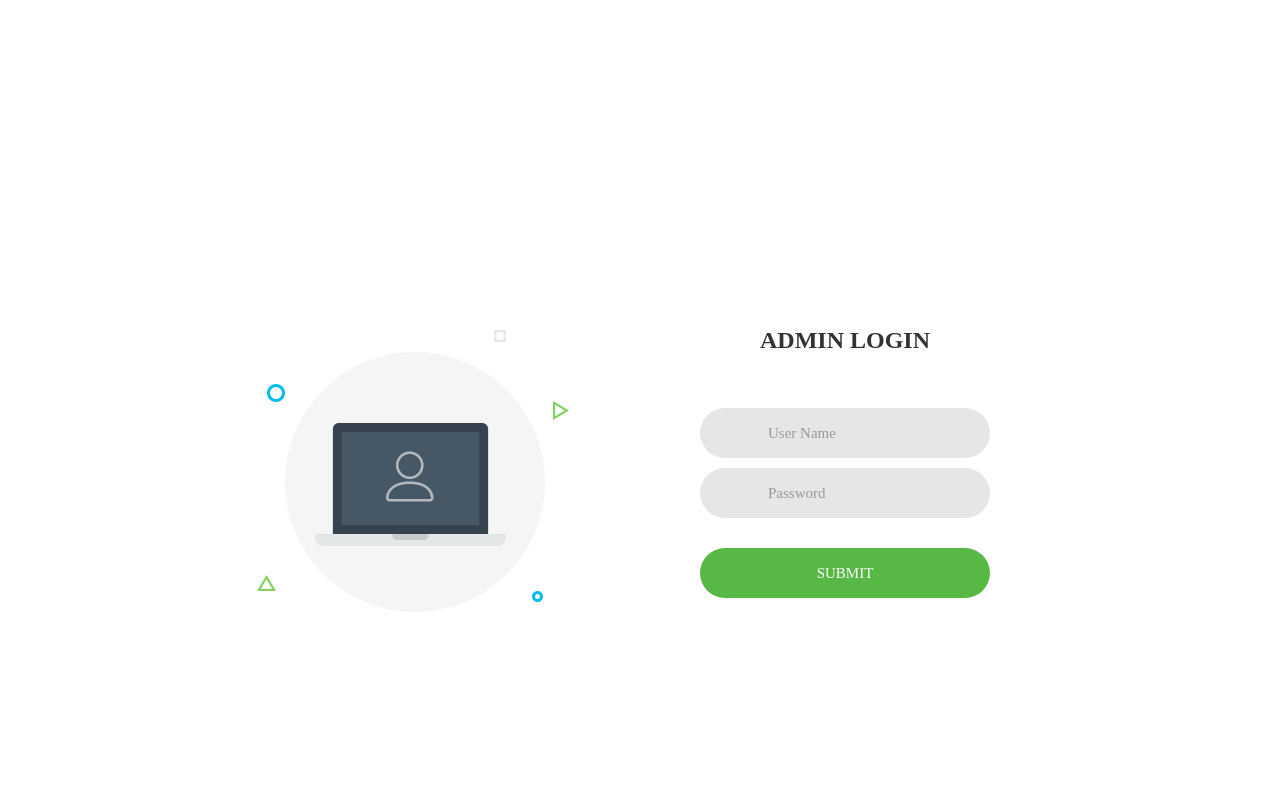
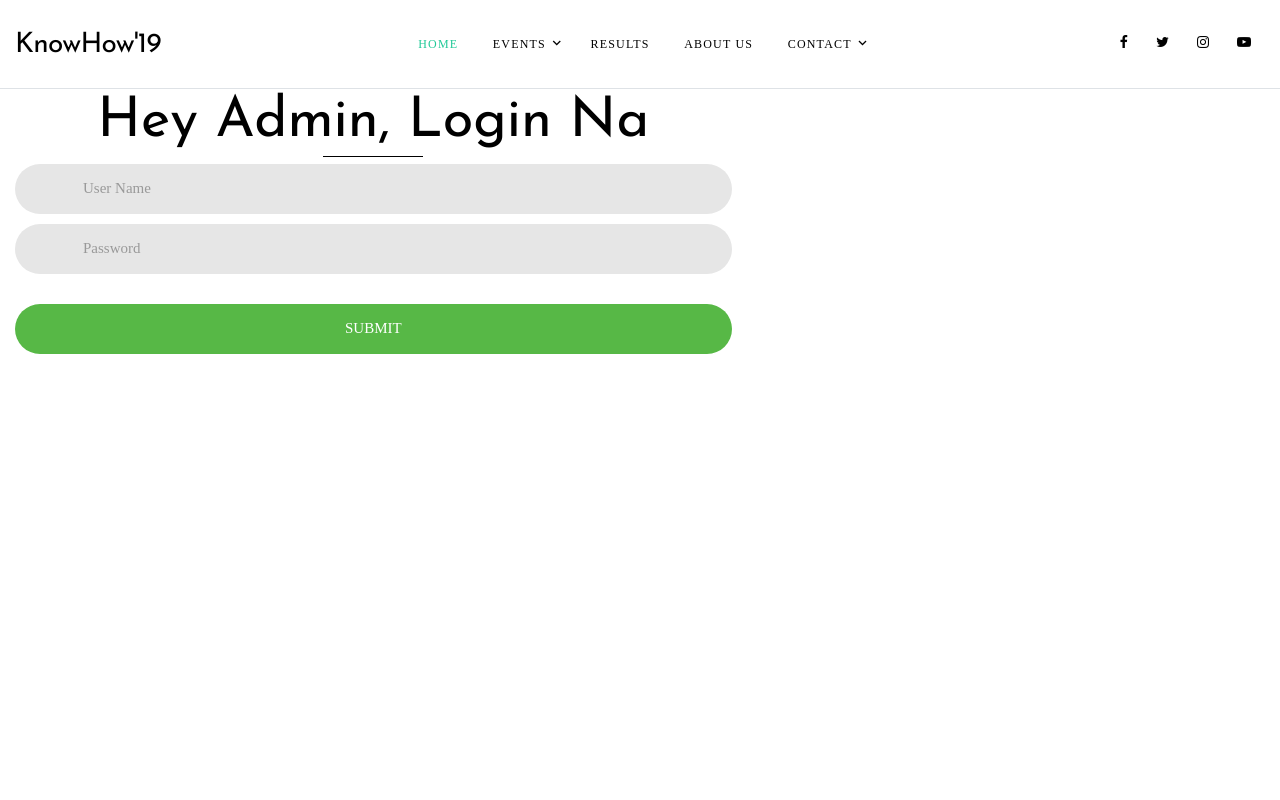
Before and after one commit to RajeshPandey057/KnowHow19, a PHP site: the page made by Admin/Admin login.html in a window 1280 px wide. Run offline with PHP 8.4, Linux system fonts and the light colour scheme; some web fonts are replaced.

```diff
--- a/Admin/Admin login.html
+++ b/Admin/Admin login.html
@@ -1,33 +1,105 @@
 <!DOCTYPE html>
 <html lang="en">
 <head>
-	<title>Admin Login</title>
-	<meta charset="UTF-8">
+    <title>KnowHow'19 &mdash;Try Now To know how.</title>
+    <meta charset="UTF-8">
 	<meta name="viewport" content="width=device-width, initial-scale=1">
 	<link rel="stylesheet" type="text/css" href="css/main.css">
+    <meta name="viewport" content="width=device-width, initial-scale=1, shrink-to-fit=no">
+    <link rel="stylesheet" href="https://fonts.googleapis.com/icon?family=Material+Icons">
+    <link rel="stylesheet" href="https://code.getmdl.io/1.3.0/material.indigo-pink.min.css">
+    <script defer src="https://code.getmdl.io/1.3.0/material.min.js"></script>
+    <link href="https://fonts.googleapis.com/css?family=Josefin+Sans:300i,400,700" rel="stylesheet">
+    <link rel="stylesheet" href="../fonts/icomoon/style.css">
+    <link rel="stylesheet" href="../css/bootstrap.min.css">
+    <link rel="stylesheet" href="../css/magnific-popup.css">
+    <link rel="stylesheet" href="../css/jquery-ui.css">
+    <link rel="stylesheet" href="../css/owl.carousel.min.css">
+    <link rel="stylesheet" href="../css/owl.theme.default.min.css">
+    <link rel="stylesheet" href="../css/lightgallery.min.css">
+    <link rel="stylesheet" href="../css/bootstrap-datepicker.css">
+    <link rel="stylesheet" href="../fonts/flaticon/font/flaticon.css">
+    <link rel="stylesheet" href="../css/swiper.css">
+    <link rel="stylesheet" href="../css/aos.css">
+    <link rel="stylesheet" href="../css/style.css">
 </head>
 <body>
-
-	<div class="limiter">
-		<div class="container-login100">
-			<div class="wrap-login100">
-				<div class="login100-pic js-tilt" data-tilt>
-					<img src="images/img-01.png" alt="IMG">
-				</div>
-
-				<form class="login100-form" name="myForm" method="post" action="login.php">
-					<b><span class="login100-form-title">
-						ADMIN LOGIN
-					</span></b>
-
-					<div class="wrap-input100 validate-input">
+    <div class="site-wrap">
+        <div class="site-mobile-menu">
+            <div class="site-mobile-menu-header">
+                <div class="site-mobile-menu-close mt-3">
+                    <span class="icon-close2 js-menu-toggle"></span>
+                </div>
+            </div>
+            <div class="site-mobile-menu-body"></div>
+        </div>
+        <header class="site-navbar py-3 border-bottom" role="banner">
+            <div class="container-fluid">
+                <div class="row align-items-center">
+                    <div class="col-6 col-xl-2" data-aos="fade-down">
+                        <h1 class="mb-0"><a href="Admin/Admin%20login.html" class="text-black h2 mb-0">KnowHow'19</a></h1>
+                    </div>
+                    <div class="col-10 col-md-8 d-none d-xl-block" data-aos="fade-down">
+                        <nav class="site-navigation position-relative text-right text-lg-center" role="navigation">
+                            <ul class="site-menu js-clone-nav mx-auto d-none d-lg-block">
+                                <li class="active"><a href="index.html">Home</a></li>
+                                <li class="has-children">
+                                    <a href="single.html">Events</a>
+                                    <ul class="dropdown">
+                                        <li><a href="#">Cribado</a></li>
+                                        <li><a href="#">Accentus</a></li>
+                                        <li><a href="#">Alh ar'ray</a></li>
+                                        <li><a href="#">Segacite</a></li>
+                                        <li><a href="#">Vyaktitvam</a></li>
+                                    </ul>
+                                </li>
+                                <li><a href="Results.html">Results</a></li>
+                                <li><a href="about.html">About US</a></li>
+                                <li class="has-children">
+                                            <a href="#">Contact</a>
+                                            <ul class="dropdown">
+                                                <li><a href="#">Event Query</a></li>
+                                                <li><a href="#">Developers</a></li>
+                                                <li><a href="#">US</a></li>
+                                            </ul>
+                                        </li>
+                            </ul>
+                        </nav>
+                    </div>
+                    <div class="col-6 col-xl-2 text-right" data-aos="fade-down">
+                        <div class="d-none d-xl-inline-block">
+                            <ul class="site-menu js-clone-nav ml-auto list-unstyled d-flex text-right mb-0" data-class="social">
+                                <li>
+                                    <a href="#" class="pl-0 pr-3"><span class="icon-facebook"></span></a>
+                                </li>
+                                <li>
+                                    <a href="#" class="pl-3 pr-3"><span class="icon-twitter"></span></a>
+                                </li>
+                                <li>
+                                    <a href="#" class="pl-3 pr-3"><span class="icon-instagram"></span></a>
+                                </li>
+                                <li>
+                                    <a href="#" class="pl-3 pr-3"><span class="icon-youtube-play"></span></a>
+                                </li>
+                            </ul>
+                        </div>
+                        <div class="d-inline-block d-xl-none ml-md-0 mr-auto py-3" style="position: relative; top: 3px;"><a href="#" class="site-menu-toggle js-menu-toggle text-black"><span class="icon-menu h3"></span></a></div>
+                    </div>
+                </div>
+            </div>
+        </header>
+        <div class="col-md-7">
+            <div class="row mb-5">
+                <div class="col-12 ">
+                    <h2 class="site-section-heading text-center">Hey Admin, Login Na</h2>
+				<form name="myForm" method="post" action="login.php" >
+					<div class="wrap-input100 validate-input" align="center">
 						<input class="input100" type="text" name="email" placeholder="User Name" required>
 						<span class="focus-input100"></span>
 						<span class="symbol-input100">
 							<i class="fa fa-envelope" aria-hidden="true"></i>
 						</span>
 					</div>
-
 					<div class="wrap-input100 validate-input" required>
 						<input class="input100" type="password" name="pass" placeholder="Password" required>
 						<span class="focus-input100"></span>
@@ -35,13 +107,34 @@
 							<i class="fa fa-lock" aria-hidden="true"></i>
 						</span>
 					</div>
-
 					<div class="container-login100-form-btn">
 						<input type="submit" name="LOGIN" class="login100-form-btn"/>
 					</div>
 				</form>
-			</div>
-		</div>
-	</div>
+			    </div>
+                </div>
+            </div>
+        </div>
+    <script src="../js/jquery-3.3.1.min.js"></script>
+    <script src="../js/jquery-migrate-3.0.1.min.js"></script>
+    <script src="../js/jquery-ui.js"></script>
+    <script src="../js/popper.min.js"></script>
+    <script src="../js/bootstrap.min.js"></script>
+    <script src="../js/owl.carousel.min.js"></script>
+    <script src="../js/jquery.stellar.min.js"></script>
+    <script src="../js/jquery.countdown.min.js"></script>
+    <script src="../js/jquery.magnific-popup.min.js"></script>
+    <script src="../js/bootstrap-datepicker.min.js"></script>
+    <script src="../js/swiper.min.js"></script>
+    <script src="../js/aos.js"></script>
+    <script src="../js/picturefill.min.js"></script>
+    <script src="../js/lightgallery-all.min.js"></script>
+    <script src="../js/jquery.mousewheel.min.js"></script>
+    <script src="../js/main.js"></script>
+    <script>
+        $(document).ready(function() {
+            $('#lightgallery').lightGallery();
+        });
+    </script>
 </body>
 </html>
--- a/Admin/admin.php
+++ b/Admin/admin.php
@@ -186,7 +186,9 @@ button:hover {
 <html lang="en">
 <head>
     <title>KnowHow'19 &mdash;Try Now To know how.</title>
-    <meta charset="utf-8">
+    <meta charset="UTF-8">
+	<meta name="viewport" content="width=device-width, initial-scale=1">
+	<link rel="stylesheet" type="text/css" href="css/main.css">
     <meta name="viewport" content="width=device-width, initial-scale=1, shrink-to-fit=no">
     <link rel="stylesheet" href="https://fonts.googleapis.com/icon?family=Material+Icons">
     <link rel="stylesheet" href="https://code.getmdl.io/1.3.0/material.indigo-pink.min.css">
```
Also changed, not shown: Results.html (+0 -31 lines), about.html (+6 -6 lines), contact.html (+5 -5 lines), index.html (+4 -4 lines), single.html (+6 -6 lines), 6_150.jpg (added).
